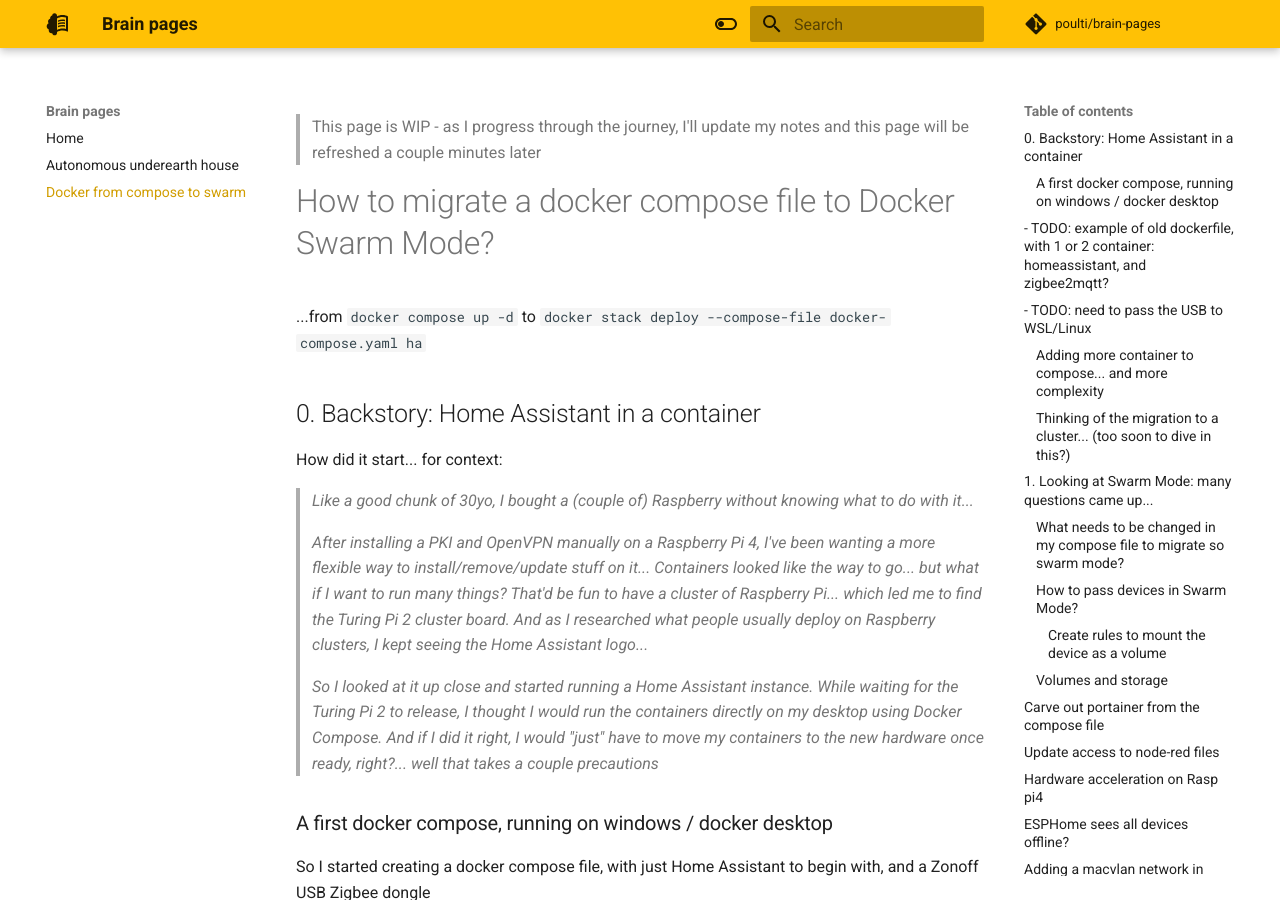
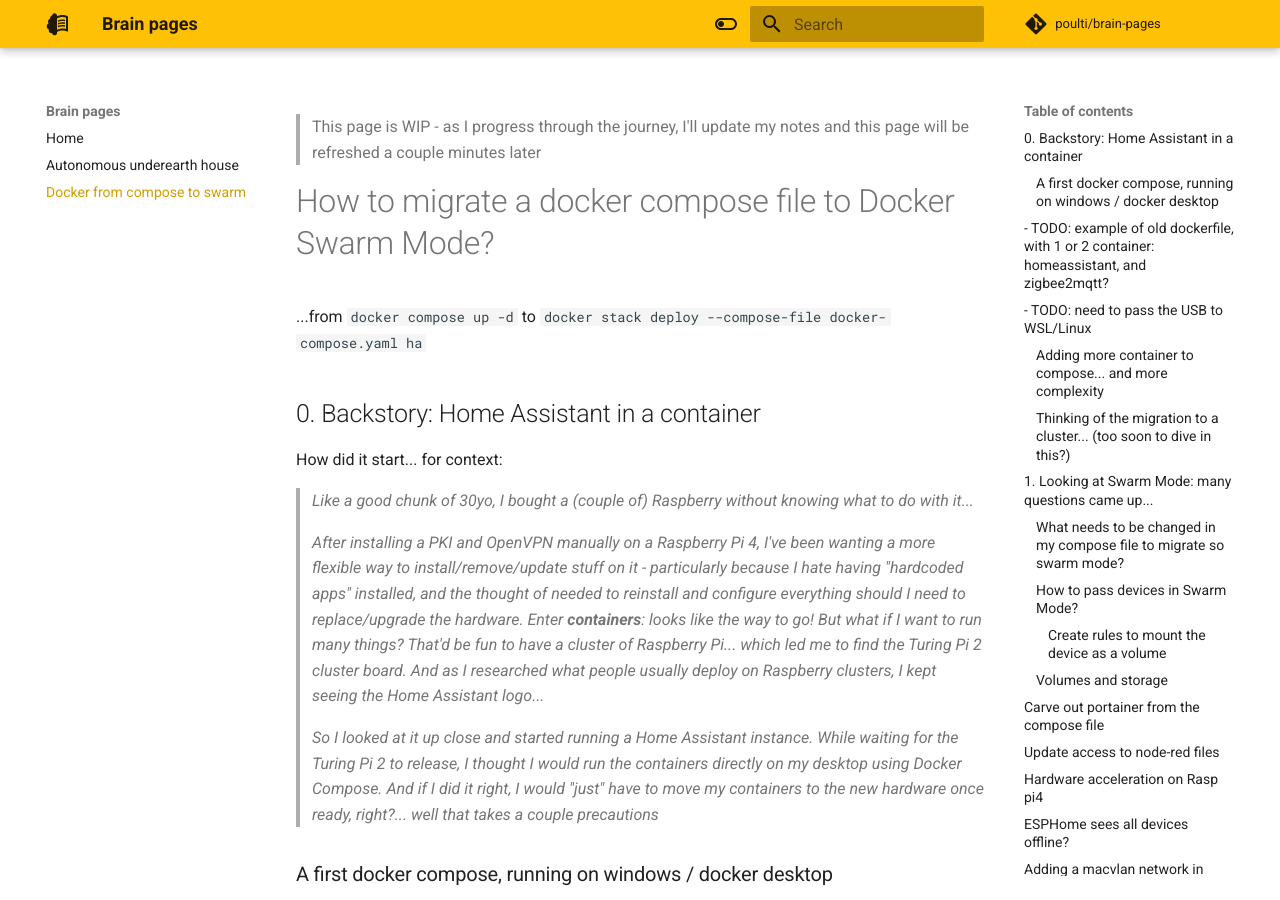
Before and after one commit to poulti/brain-pages, an MkDocs documentation site: the page built from docs/docker-from-compose-to-swarm.md, in a window 1280 px wide and 900 px high. Built offline with MkDocs 1.6.1 and Material for MkDocs 9.7.7, drawn with Linux system fonts in a browser that asks for light colours; comment, search, counter and statistics services are not loaded.

Commit message:
Clarify backstory

```diff
--- a/docs/docker-from-compose-to-swarm.md
+++ b/docs/docker-from-compose-to-swarm.md
@@ -13,7 +13,7 @@
 
 >*Like a good chunk of 30yo, I bought a (couple of) Raspberry without knowing what to do with it...*
 
->*After installing a PKI and OpenVPN manually on a Raspberry Pi 4, I've been wanting a more flexible way to install/remove/update stuff on it... Containers looked like the way to go... but what if I want to run many things? That'd be fun to have a cluster of Raspberry Pi... which led me to find the Turing Pi 2 cluster board. And as I researched what people usually deploy on Raspberry clusters, I kept seeing the Home Assistant logo...*
+>*After installing a PKI and OpenVPN manually on a Raspberry Pi 4, I've been wanting a more flexible way to install/remove/update stuff on it - particularly because I hate having "hardcoded apps" installed, and the thought of needed to reinstall and configure everything should I need to replace/upgrade the hardware. Enter **containers**: looks like the way to go! But what if I want to run many things? That'd be fun to have a cluster of Raspberry Pi... which led me to find the Turing Pi 2 cluster board. And as I researched what people usually deploy on Raspberry clusters, I kept seeing the Home Assistant logo...*
 
 >*So I looked at it up close and started running a Home Assistant instance.
 While waiting for the Turing Pi 2 to release, I thought I would run the containers directly on my desktop using Docker Compose. And if I did it right, I would "just" have to move my containers to the new hardware once ready, right?... well that takes a couple precautions*
```
